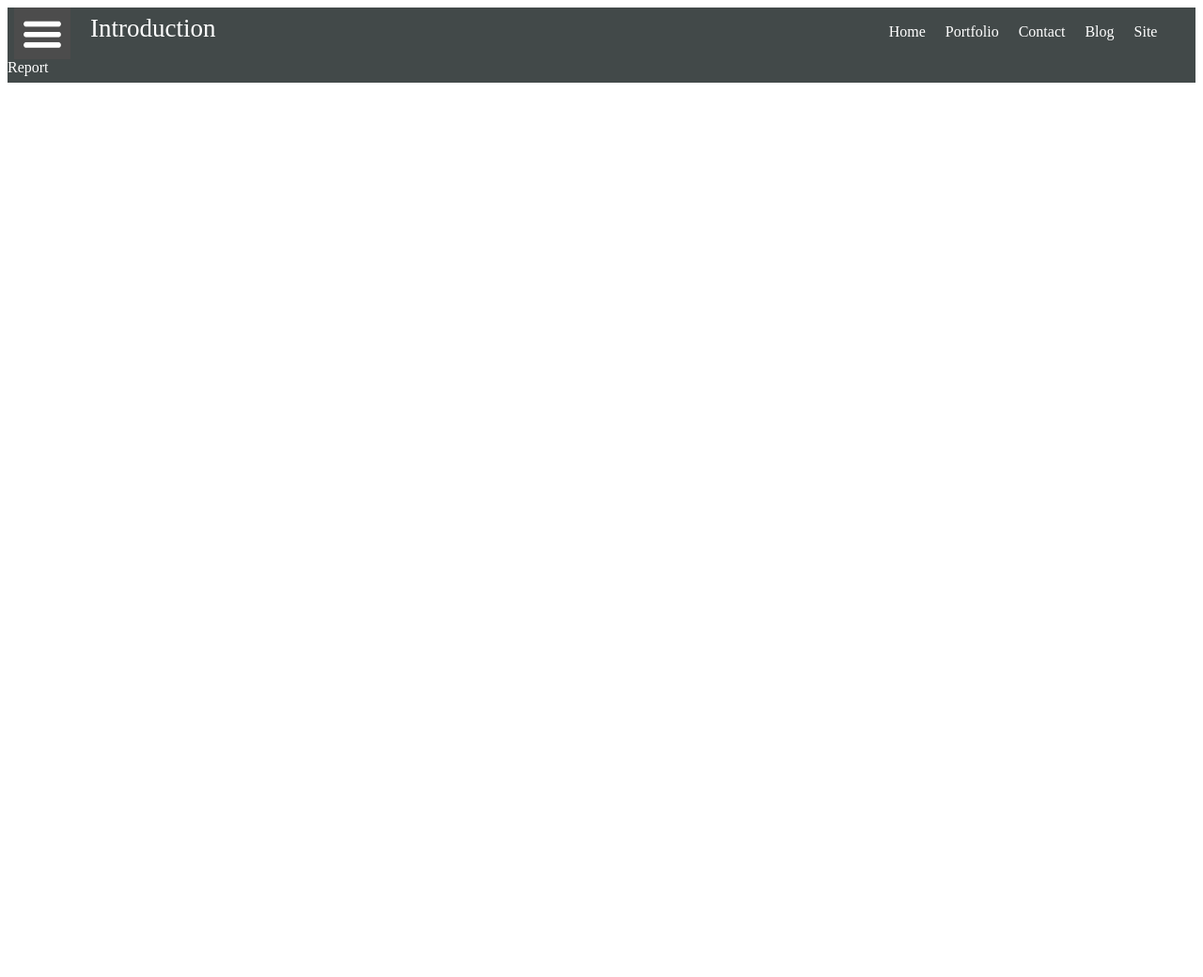
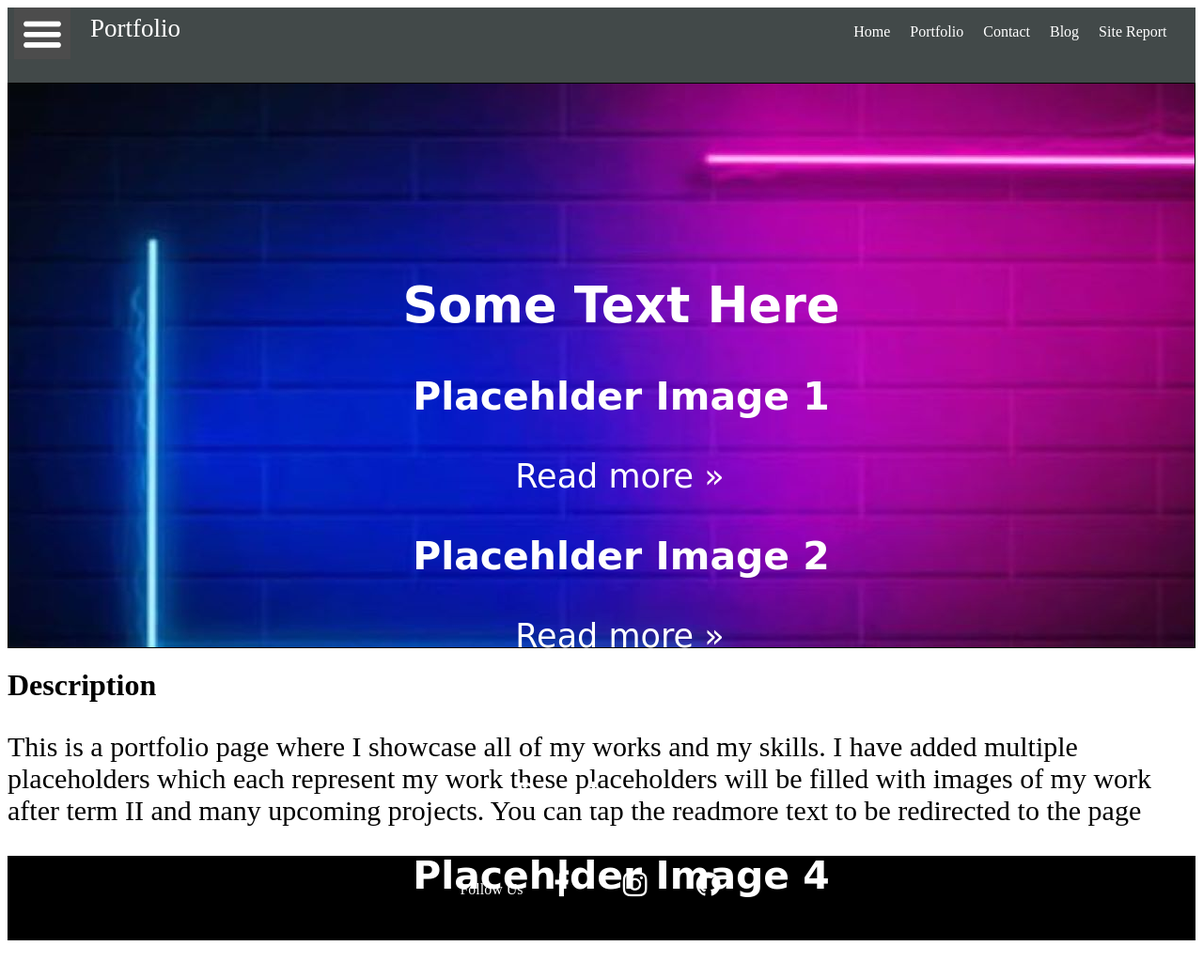
Before and after one commit to BipinNeupane/Assignment-1, a plain HTML site: page portfolio.html in a window 1280 px wide. Shown: the top 1040 px of the page at 94% size. Drawn offline with Linux system fonts and the light colour scheme; a web font is replaced by a local one.

Commit message:
made placeholders and added footer and descripton box from homepage

```diff
--- a/portfolio.html
+++ b/portfolio.html
@@ -14,7 +14,7 @@
 <body>
 <nav id="Header">
     <a href="#" class="menus" onmouseenter="OpenSubMenus(event,'a')"> <img src="images/menu.jpg" alt="menu" width="60" height="55"></a>
-    <a href="#" class="link"  onmouseenter="CloseSubMenus(event)" style="font-size: 27px;">Introduction</a>
+    <a href="#" class="link"  onmouseenter="CloseSubMenus(event)" style="font-size: 27px;">Portfolio</a>
             <div id="DivLinks"  onmouseenter="CloseSubMenus(event)">
            <a class="link" href="index.html">Home</a>
            <a class="link" href="portfolio.html">Portfolio</a>
@@ -31,7 +31,7 @@
            <a class="link" href="SiteReport.html">Site Report</a>
   			</div>
 
-  	<div id="bgimage2" onmouseenter="CloseSubMenus(event)">
+  	<div id="wallpaper" style="height: 600px; z-index: -1;"onmouseenter="CloseSubMenus(event)">
   	 <div class="text">
         <p>
            <h2>Some Text Here</h2>
@@ -70,8 +70,25 @@
 				<p><a class="middle" href="#">Read more &raquo;</a></p>
 			</section></span>
 
+            </div>
+       </div>
+  <div style="height: 200px">
+    <h1>Description</h1>
+    <p class="description-text">This is a portfolio page where I showcase all of my works and my skills. I have added multiple placeholders which each represent my work
+    these placeholders will be filled with images of my work after term II and many upcoming projects. You can tap the readmore text to be redirected
+    to the page</p>
+
+</div>
 
 
+
+
+
+<div id="footer" style="margin-bottom:0">
+    <div id="icons">Follow Us
+    <a href="#" class="fa fa-facebook"></a>
+    <a href="#" class="fa fa-instagram"></a>
+    <a href="#" class="fa fa-github"></a>
     </div>
 
 </div>
```
